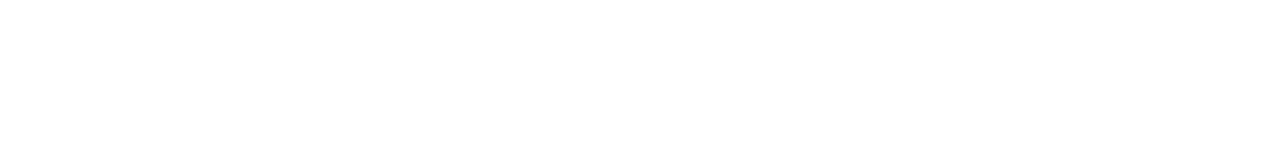
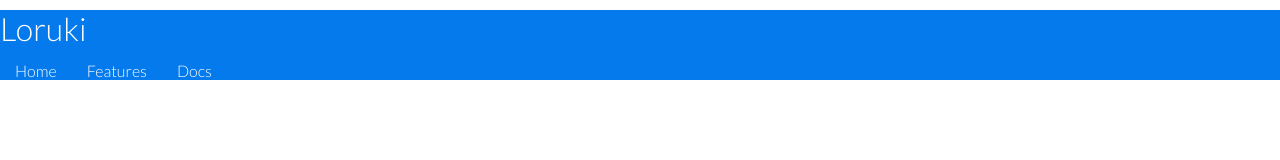
Before and after one commit to lab-brussels-1/loruki-2, a plain HTML site: page index.html in a window 1280 px wide. Drawn offline with Linux system fonts and the light colour scheme.

Commit message:
adding Header/Navbar

```diff
--- a/index.html
+++ b/index.html
@@ -4,9 +4,30 @@
     <meta charset="UTF-8" />
     <link rel="icon" type="image/svg+xml" href="./client/assets/favicon.ico" />
     <meta name="viewport" content="width=device-width, initial-scale=1.0" />
-    <title>project!</title>
+    <title>Loruki | Cloud Hosting For Everyone</title>
+    <link
+      rel="stylesheet"
+      href="https://cdnjs.cloudflare.com/ajax/libs/font-awesome/5.15.1/css/all.min.css"
+      integrity="sha512-+4zCK9k+qNFUR5X+cKL9EIR+ZOhtIloNl9GIKS57V1MyNsYpYcUrUeQc9vNfzsWfV28IaLL3i96P9sdNyeRssA=="
+      crossorigin="anonymous"
+      referrerpolicy="no-referrer"
+    />
 
     <link href="./styles/index.css" rel="stylesheet" />
   </head>
-  <body></body>
+  <body>
+    <!--Navbar-->
+    <div class="navbar">
+      <div class="container flex">
+        <h1 class="logo">Loruki</h1>
+        <nav>
+          <ul>
+            <li><a href="index.html">Home</a></li>
+            <li><a href="features.html">Features</a></li>
+            <li><a href="docs.html">Docs</a></li>
+          </ul>
+        </nav>
+      </div>
+    </div>
+  </body>
 </html>
--- a/styles/index.css
+++ b/styles/index.css
@@ -1 +1,66 @@
-@import url("./something.css");
+@import url("https://fonts.googleapis.com/css2?family=Lato:wght@300&display=swap");
+
+:root {
+  --primary-color: #047aed;
+}
+
+* {
+  box-sizing: border-box;
+  padding: 0;
+  margin: 0;
+}
+
+body {
+  font-family: "lato", sans-serif;
+  color: #333;
+  line-height: 1.6;
+}
+
+ul {
+  list-style-type: none;
+}
+
+a {
+  text-decoration: none;
+  color: #333;
+}
+
+h1,
+h2 {
+  font-weight: 300;
+  line-height: 1.2;
+  margin: 10px 0;
+}
+
+p {
+  margin: 10px 0;
+}
+
+img {
+  width: 100%;
+}
+
+/* navbar */
+.navbar {
+  background-color: var(--primary-color);
+  color: #fff;
+  height: 70px;
+}
+
+.navbar ul {
+  display: flex;
+}
+
+.navbar a {
+  color: #fff;
+  padding: 10px;
+  margin: 0 5px;
+}
+
+.navbar a:hover {
+  border-bottom: 2px #fff solid;
+}
+
+.navbar.flex {
+  justify-content: space-between;
+}
```
